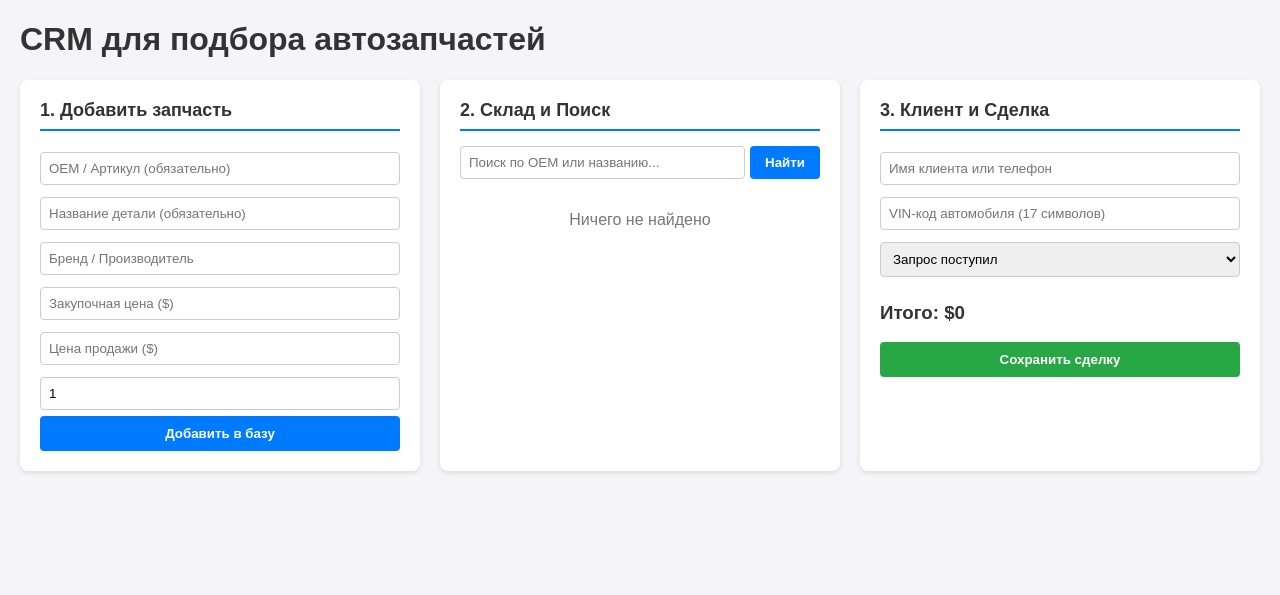
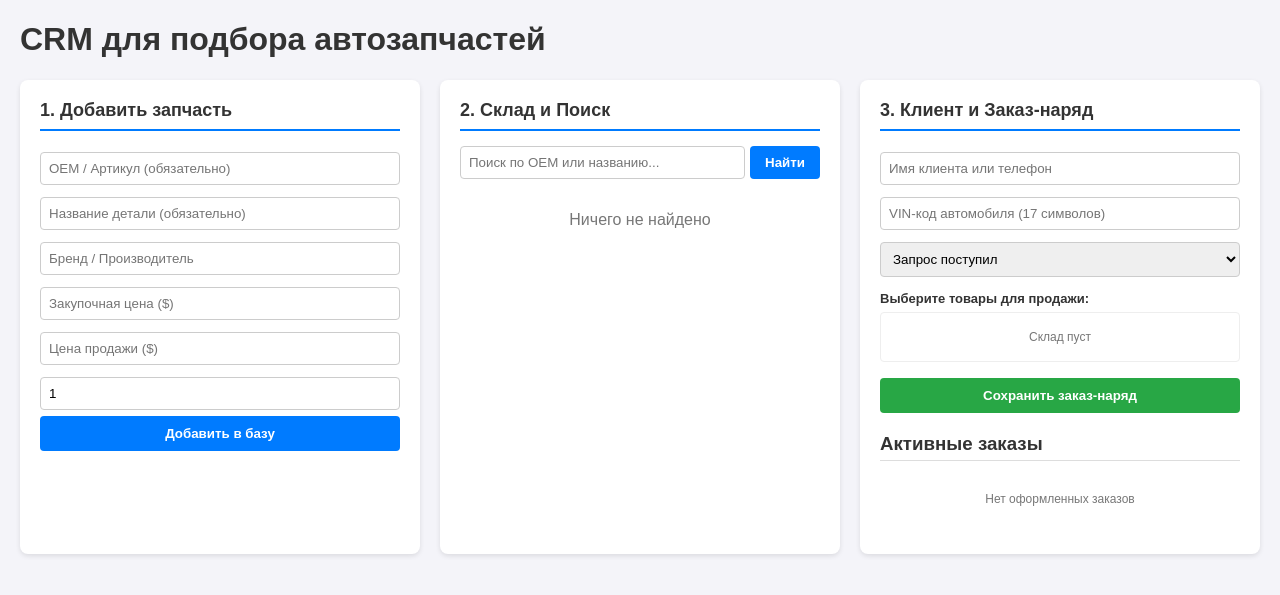
Before and after one commit to gogineoru-jpg/BYDHELP_ZAP, a Flask app: page / in a window 1280 px wide. Shown: the top 595 px of the page. Run offline with Flask 3, Linux system fonts and the light colour scheme.

Commit message:
Update index.html

```diff
--- a/templates/index.html
+++ b/templates/index.html
@@ -11,7 +11,7 @@
         input, select { width: 100%; padding: 8px; margin: 6px 0; box-sizing: border-box; border: 1px solid #ccc; border-radius: 4px; }
         button { background: #007bff; color: white; border: none; padding: 10px; width: 100%; cursor: pointer; border-radius: 4px; font-weight: bold; }
         button:hover { background: #0056b3; }
-        ul { padding-left: 0; list-style: none; max-height: 400px; overflow-y: auto; }
+        ul { padding-left: 0; list-style: none; max-height: 350px; overflow-y: auto; }
         li { background: #f9f9f9; margin-bottom: 12px; padding: 10px; border-radius: 6px; border-left: 4px solid #007bff; font-size: 13px; }
         .search-box { display: flex; gap: 5px; margin-bottom: 10px; }
         .search-box input { margin: 0; }
@@ -22,6 +22,8 @@
         .btn-small { padding: 5px 10px; font-size: 12px; width: auto; background: #28a745; }
         .btn-danger { background: #dc3545; }
         .btn-danger:hover { background: #c82333; }
+        .order-products-box { max-height: 150px; overflow-y: auto; border: 1px solid #eee; padding: 5px; margin: 6px 0; background: #fff; border-radius: 4px; }
+        .order-card { background: #fff8dc; border-left: 4px solid #ffc107; padding: 10px; margin-bottom: 10px; border-radius: 6px; font-size: 13px; }
     </style>
 </head>
 <body>
@@ -55,7 +57,6 @@
                     <strong>{{ p.oem }}</strong> — {{ p.name }} (<i>{{ p.brand }}</i>)<br>
                     Цена: <b>${{ p.sell_price }}</b> | Остаток: <b>{{ p.stock }} шт.</b>
 
-                    <!-- Форма изменения и удаления товара -->
                     <div class="product-actions">
                         <form action="/edit_product/{{ p.id }}" method="POST">
                             <input type="text" name="name" value="{{ p.name }}" title="Название" style="width: 110px;">
@@ -74,20 +75,59 @@
             </ul>
         </div>
 
-        <!-- Блок 3: Клиент и Сделка -->
+        <!-- Блок 3: Клиент, Подбор запчастей и Заказ-наряд -->
         <div class="block">
-            <h2>3. Клиент и Сделка</h2>
-            <input type="text" placeholder="Имя клиента или телефон">
-            <input type="text" placeholder="VIN-код автомобиля (17 символов)">
-            <select>
+            <h2>3. Клиент и Заказ-наряд</h2>
+            <form action="/create_order" method="POST">
+                <input type="text" name="client_name" placeholder="Имя клиента или телефон" required>
+                <input type="text" name="vin" placeholder="VIN-код автомобиля (17 символов)">
+                <select name="status">
                     <option>Запрос поступил</option>
                     <option>Идет подбор аналогов</option>
                     <option>Согласовано с клиентом</option>
                     <option>Заказ оплачен</option>
                     <option>Выдано со склада</option>
                 </select>
-            <h3>Итого: $0</h3>
-            <button style="background: #28a745;">Сохранить сделку</button>
+
+                <p style="margin: 8px 0 4px; font-weight: bold; font-size: 13px;">Выберите товары для продажи:</p>
+                <div class="order-products-box">
+                    {% for p in products %}
+                    <div style="display: flex; align-items: center; justify-content: space-between; margin-bottom: 5px; border-bottom: 1px solid #f1f1f1; padding-bottom: 4px;">
+                        <label style="font-size: 12px; display: flex; align-items: center; gap: 5px; flex: 1;">
+                            <input type="checkbox" name="product_ids" value="{{ p.id }}">
+                            {{ p.oem }} - {{ p.name }} (${{ p.sell_price }})
+                        </label>
+                        <input type="number" name="quantities" value="1" min="1" style="width: 50px; padding: 2px; font-size: 12px; margin: 0;" placeholder="Кол-во">
+                    </div>
+                    {% else %}
+                    <p style="font-size: 12px; color: #777; text-align: center;">Склад пуст</p>
+                    {% endfor %}
+                </div>
+
+                <button type="submit" style="background: #28a745; margin-top: 10px;">Сохранить заказ-наряд</button>
+            </form>
+
+            <h3 style="margin-top: 20px; border-bottom: 1px solid #ddd; padding-bottom: 5px;">Активные заказы</h3>
+            <ul style="max-height: 250px; overflow-y: auto;">
+                {% for o in orders %}
+                <li class="order-card">
+                    <strong>Клиент: {{ o.client_name }}</strong><br>
+                    VIN: {{ o.vin or 'не указан' }} | Статус: <b>{{ o.status }}</b><br>
+                    <strong>Состав заказа:</strong>
+                    <ul style="margin: 4px 0; padding-left: 15px; list-style: disc;">
+                        {% for item in o.items %}
+                        <li>{{ item.product_name }} (OEM: {{ item.oem }}) — {{ item.quantity }} шт. × ${{ item.price }} = <b>${{ item.quantity * item.price }}</b></li>
+                        {% endfor %}
+                    </ul>
+                    <b>Итого сумма: ${{ o.total_price }}</b>
+                    <form action="/delete_order/{{ o.id }}" method="POST" style="margin-top: 5px;">
+                        <button type="submit" class="btn-small btn-danger" style="padding: 2px 6px; font-size: 11px;" onclick="return confirm('Удалить этот заказ?');">Удалить заказ</button>
+                    </form>
+                </li>
+                {% else %}
+                <p style="color: #777; text-align: center; font-size: 12px;">Нет оформленных заказов</p>
+                {% endfor %}
+            </ul>
         </div>
 
     </div>
```
Lines whose indentation alone changed are shown as unchanged.
